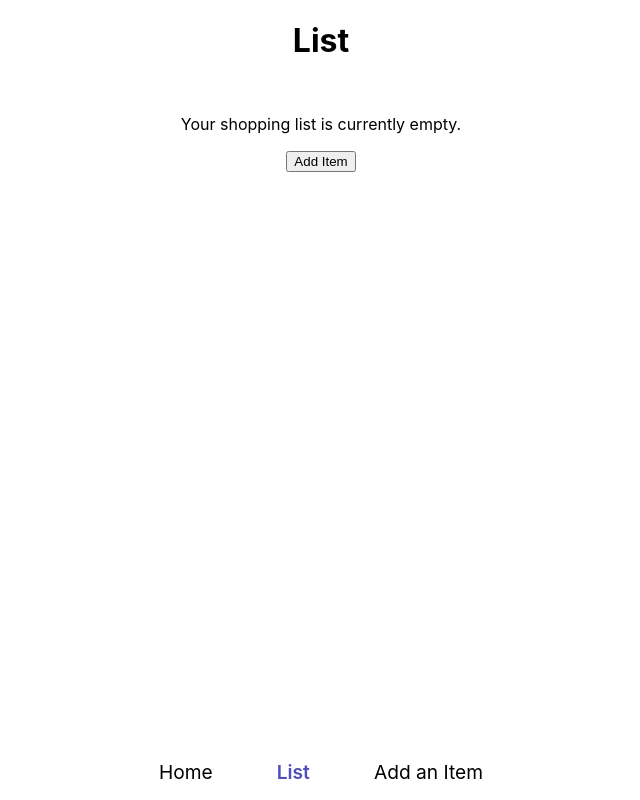
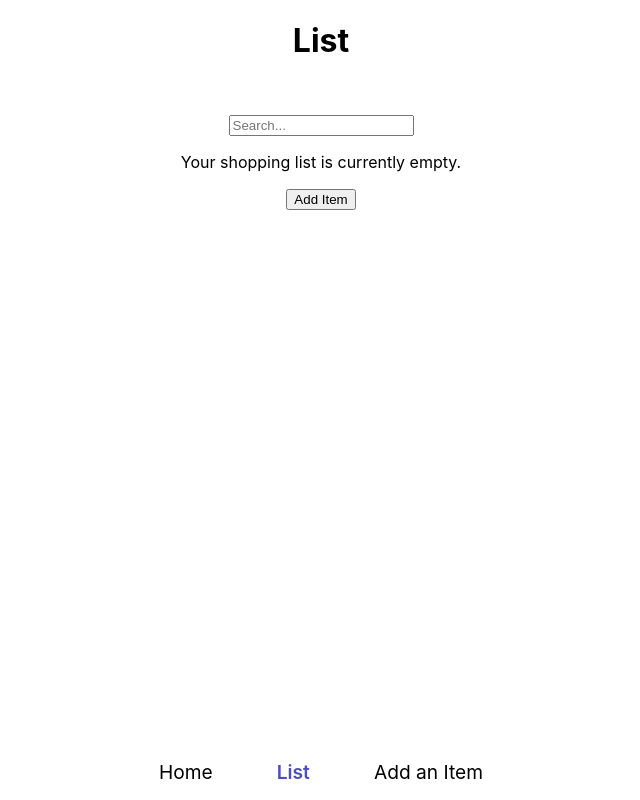
Before and after one commit to the-collab-lab/tcl-11-smart-shopping-list, a React (Create React App) app: page /list in a window 1280 px wide. Shown: the whole page, without its empty margins (319-959 px from the left). Built offline with nearby package versions, Linux system fonts and the light colour scheme.

Commit message:
add search box

```diff
--- a/src/components/List/List.component.jsx
+++ b/src/components/List/List.component.jsx
@@ -13,6 +13,9 @@ const List = () => {
   return (
     <div>
       <h1 className="page__title">List</h1>
+      <div>
+        <input type="text" className="input" placeholder="Search..." />
+      </div>
 
       {localToken ? (
         <>
```
